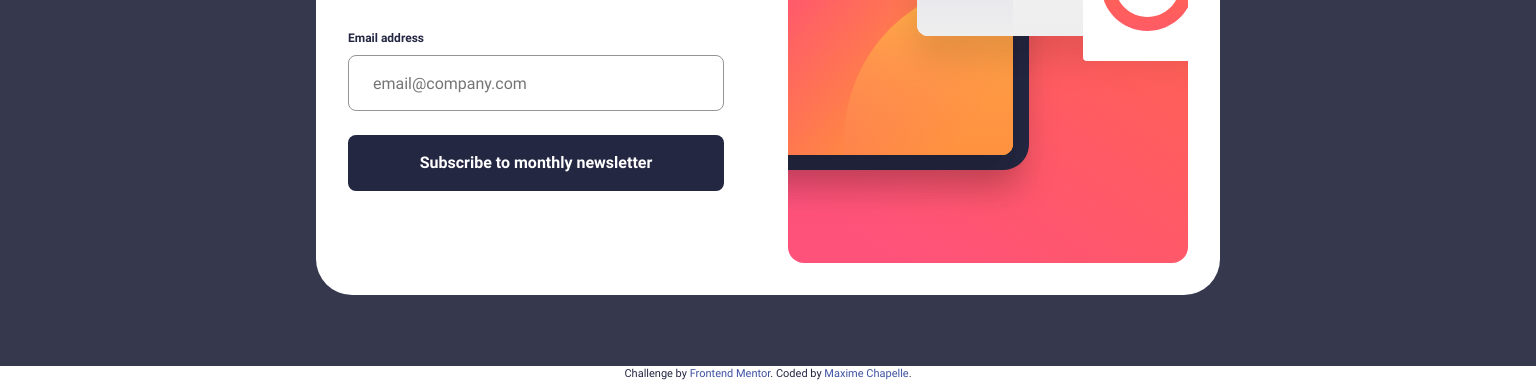
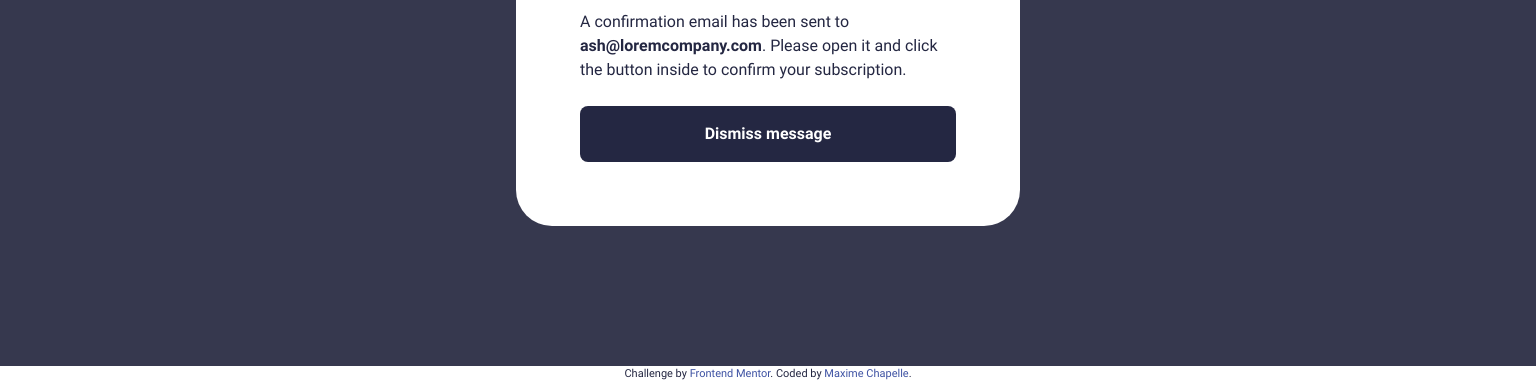
Before and after one commit to maxi1993-tech/newsletter-sign-up-form-with-success-message, a website: page index.html in a window 1536 px wide. Shown: the part 434-817 px from the top of the page. Drawn offline with Linux system fonts and the light colour scheme.

Commit message:
feat: add desktop styles for success message

```diff
--- a/src/styles/style.scss
+++ b/src/styles/style.scss
@@ -307,7 +307,7 @@ main {
         min-height: 41.0625rem;
         padding: var(--padding-card-desktop);
         width: unset;
-        display: grid;
+        display: none;
         grid-template-columns: repeat(2, 1fr);
         grid-template-rows: 1fr;
         gap: var(--spacing-800);
@@ -349,4 +349,10 @@ main {
             gap: var(--spacing-400);
         }
     }
+
+    /* Success message start */
+    .container-success {
+        display: flex;
+        gap: 0;
+    }
 }
```
Also changed, not shown: style.css.
